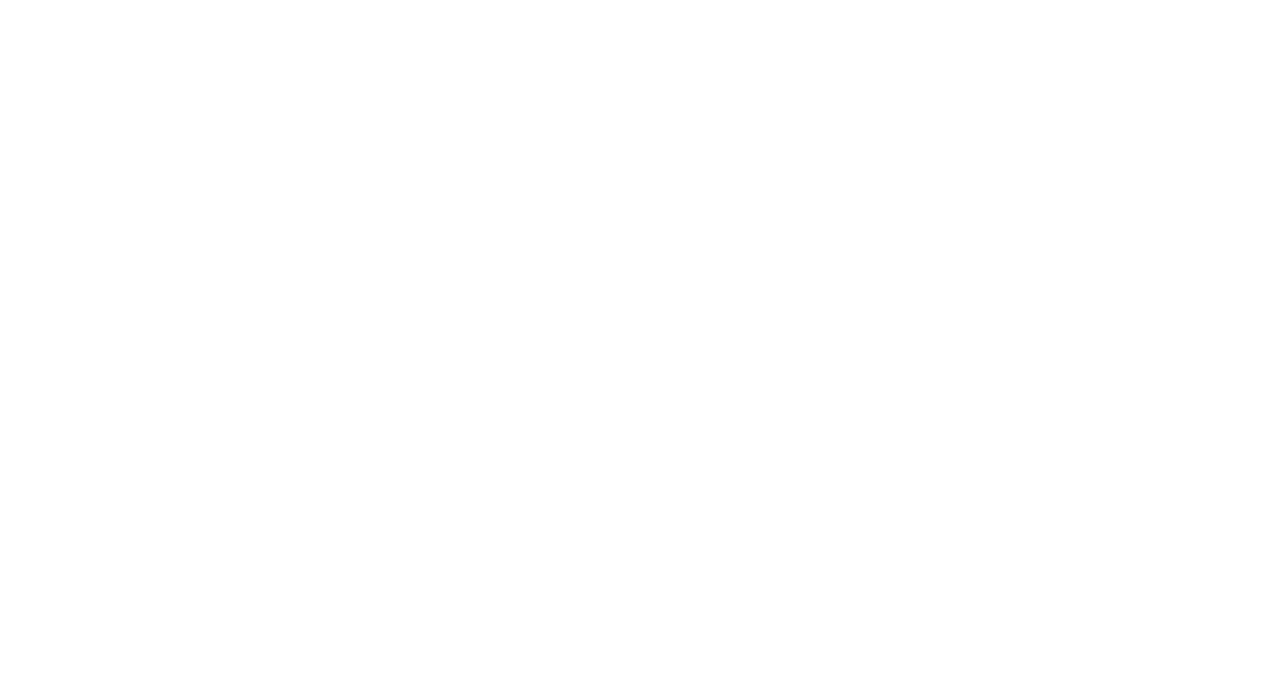
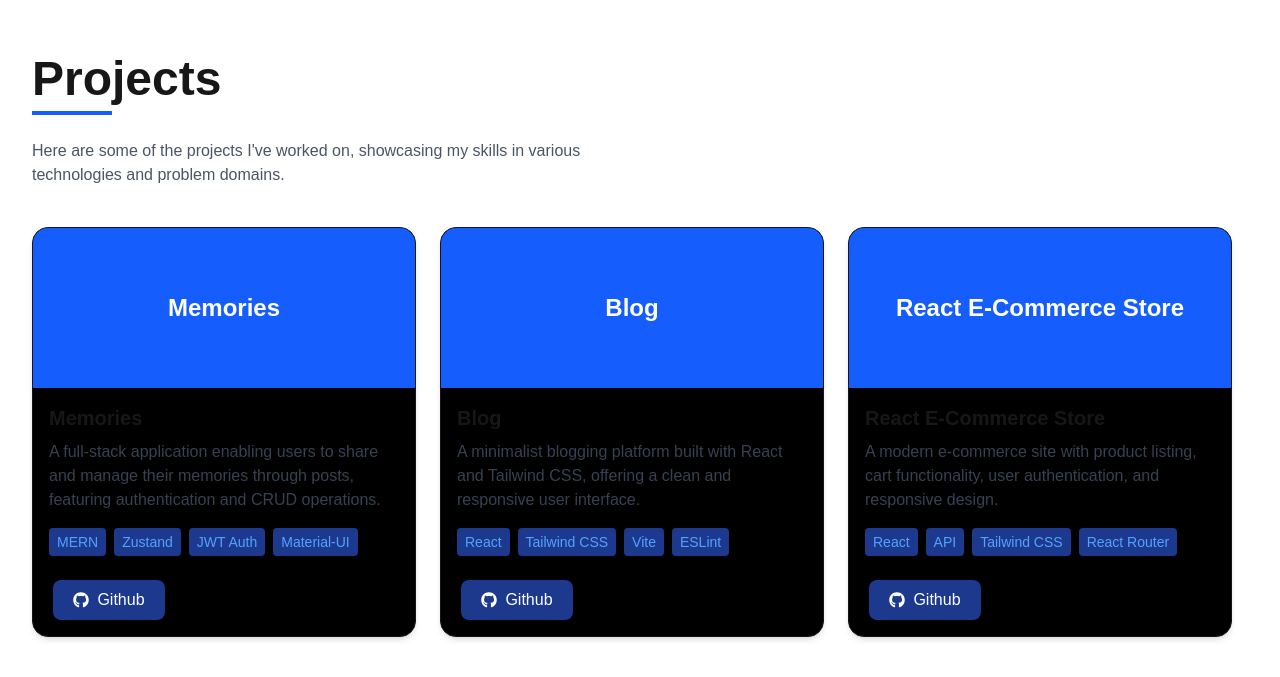
Before and after one commit to Tabbie05/Portfolio, a Next.js app in the folder myportfolio/: page / in a window 1280 px wide. Shown: the part 1677-2354 px from the top of the page. Before the commit the page ends 1692 px from the top, so only its background shows below. Built offline with nearby package versions, Linux system fonts and the light colour scheme.

Commit message:
completed project page

```diff
--- a/myportfolio/src/AboutMe/page.js
+++ b/myportfolio/src/AboutMe/page.js
@@ -51,7 +51,7 @@
           </div>
         </div>
 
-        <div className="font-bold flex flex-col items-center lg:items-start">
+        <div className="font-bold flex flex-col ml-9 items-center lg:items-start">
           <div className="relative rounded-full h-50 w-50 bg-black -mt-9">
             <div className="absolute bottom-2 right-1 rounded-lg bg-blue-600 text-white w-20 text-center text-sm">
               8.5 CGPA
--- /dev/null
+++ b/myportfolio/src/Projects/ProjectCard/page.js
@@ -0,0 +1,37 @@
+import Link from "next/link";
+import { FaGithub } from "react-icons/fa";
+// components/ProjectCard.jsx
+const ProjectCard = ({ project }) => {
+    const { name, description, techUsed, link } = project;
+
+    return (
+        <article className="w-full sm:w-[300px] md:w-[350px] lg:w-[400px] border rounded-2xl shadow-md overflow-hidden max-w-sm bg-black">
+            <div className="h-40 bg-blue-600 flex items-center justify-center text-white text-2xl font-bold">
+                {/* Placeholder for image or project name */}
+                {name}
+            </div>
+            <div className="p-4">
+                <h3 className="text-xl font-semibold mb-2">{name}</h3>
+                <p className="text-gray-700 mb-4">{description}</p>
+                <div className="flex flex-wrap gap-2">
+                    {techUsed.map((tech) => (
+                        <span
+                            key={tech}
+                            className="text-blue-400 px-2 py-1 rounded text-sm bg-blue-900">
+                            {tech}
+                        </span>
+                    ))}
+                </div>
+            </div>
+            <Link href={link}>
+                <button className="bg-blue-900 h-10 w-28 rounded-lg mt-2 ml-5 mb-4 shadow-lg flex items-center justify-center gap-2">
+                    <FaGithub className="text-white" />
+                    <span className="text-white">Github</span>
+                </button>
+            </Link>
+
+        </article>
+    );
+};
+
+export default ProjectCard;
--- /dev/null
+++ b/myportfolio/src/Projects/page.js
@@ -0,0 +1,48 @@
+import ProjectCard from "./ProjectCard/page";
+
+// components/Projects.jsx
+
+const Projects = () => {
+  const projects = [
+    {
+      name: "Memories",
+      description:
+        "A full-stack application enabling users to share and manage their memories through posts, featuring authentication and CRUD operations.",
+      techUsed: ["MERN","Zustand", "JWT Auth", "Material-UI"],
+      link : "https://github.com/Tabbie05/Memories"
+    },
+    {
+      name: "Blog",
+      description:
+        "A minimalist blogging platform built with React and Tailwind CSS, offering a clean and responsive user interface.",
+      techUsed: ["React", "Tailwind CSS", "Vite", "ESLint"],
+      link:"https://github.com/Tabbie05/blog"
+    },
+    {
+      name: "React E-Commerce Store",
+      description:
+        "A modern e-commerce site with product listing, cart functionality, user authentication, and responsive design.",
+      techUsed: ["React", "API", "Tailwind CSS", "React Router"],
+      link:"https://github.com/Tabbie05/React-store"
+    },
+  ];
+
+  return (
+    <section className="px-4 sm:px-8 py-10 max-w-7xl mx-auto text-start">
+      <h2 className="text-5xl font-bold mb-2">Projects</h2>
+      <div className="border-b-4 border-blue-600 w-20 mb-6"></div>
+      <p className="text-gray-600 max-w-xl mb-10">
+        Here are some of the projects I've worked on, showcasing my skills in
+        various technologies and problem domains.
+      </p>
+
+      <div className="flex flex-wrap gap-6 justify-start">
+        {projects.map((project) => (
+          <ProjectCard key={project.name} project={project} />
+        ))}
+      </div>
+    </section>
+  );
+};
+
+export default Projects;
--- a/myportfolio/src/app/page.js
+++ b/myportfolio/src/app/page.js
@@ -1,10 +1,12 @@
 import AboutMe from "@/AboutMe/page";
 import HomePage from "@/Home/page";
+import Projects from "@/Projects/page";
 export default function Home() {
   return (
     <div>
       <HomePage />
       <AboutMe />
+      <Projects />
     </div>
   );
 }
```
